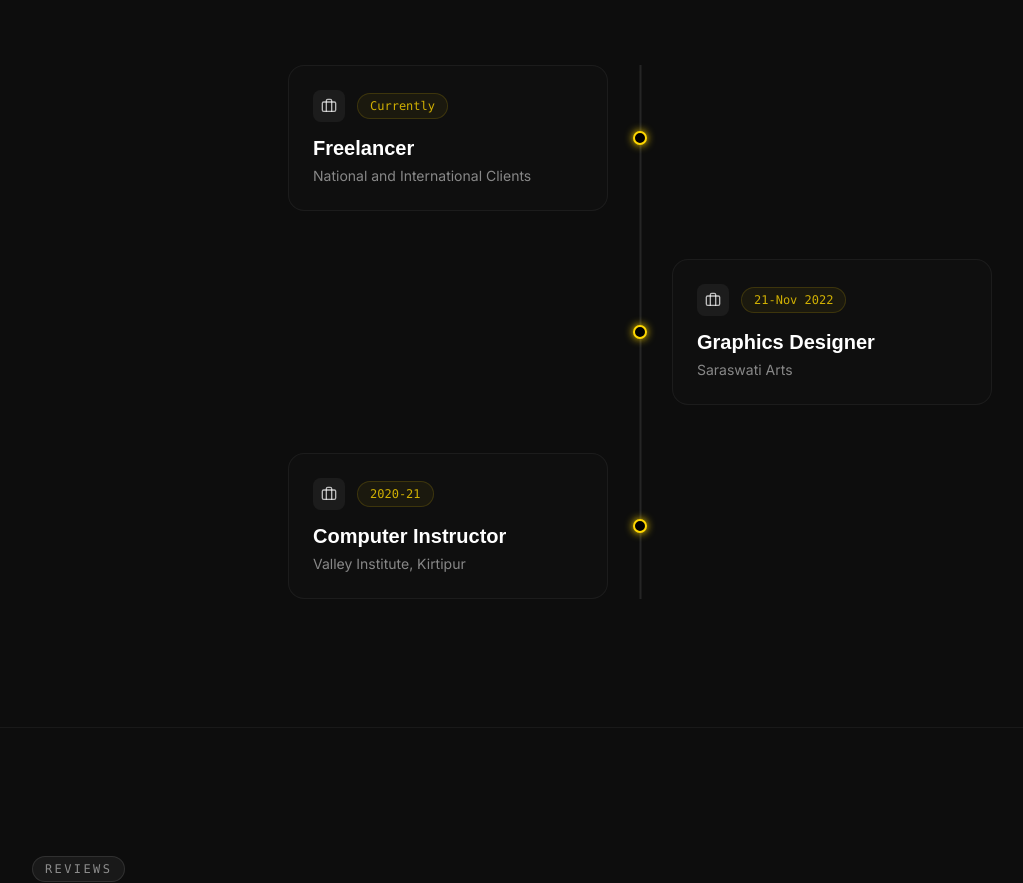
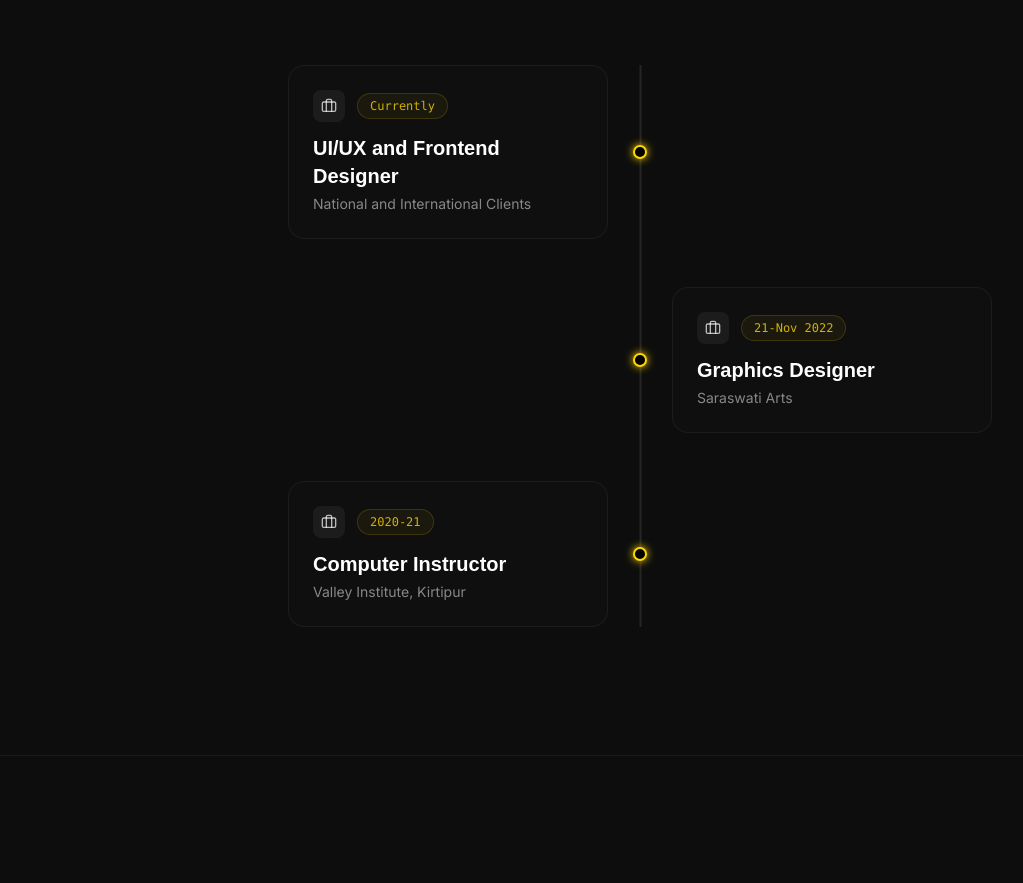
Before and after one commit to bipinbaral/protofoliowork, a Next.js app: page / in a window 1280 px wide. Shown: the part 5520-6403 px from the top of the page, without its empty margins (0-1023 px from the left). Built offline with nearby package versions, Linux system fonts and the light colour scheme; a web font is replaced by a local one.

Commit message:
Update components and experience data

```diff
--- a/src/data/experience.ts
+++ b/src/data/experience.ts
@@ -8,7 +8,7 @@ export interface ExperienceItem {
 export const experience: ExperienceItem[] = [
   {
     id: "1",
-    role: "Freelancer",
+    role: "UI/UX and Frontend Designer",
     company: "National and International Clients",
     period: "Currently",
   },
```
Also changed, not shown: src/app/page.tsx (line endings or trailing spaces), src/components/About.tsx (line endings or trailing spaces), src/components/Experience.tsx (line endings or trailing spaces), src/components/Hero.tsx (line endings or trailing spaces), src/components/Services.tsx (line endings or trailing spaces), src/components/Stats.tsx (line endings or trailing spaces), src/components/Testimonials.tsx (line endings or trailing spaces).
